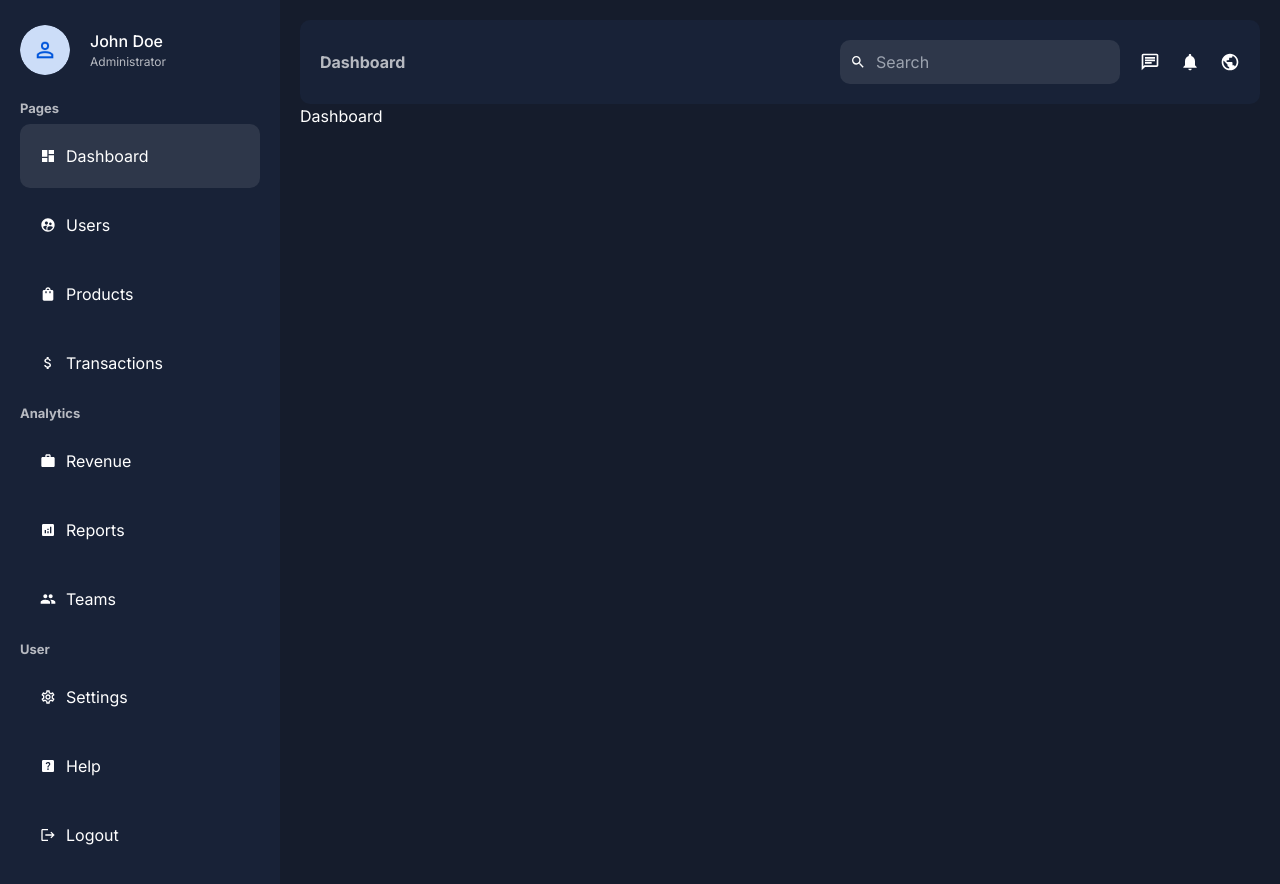
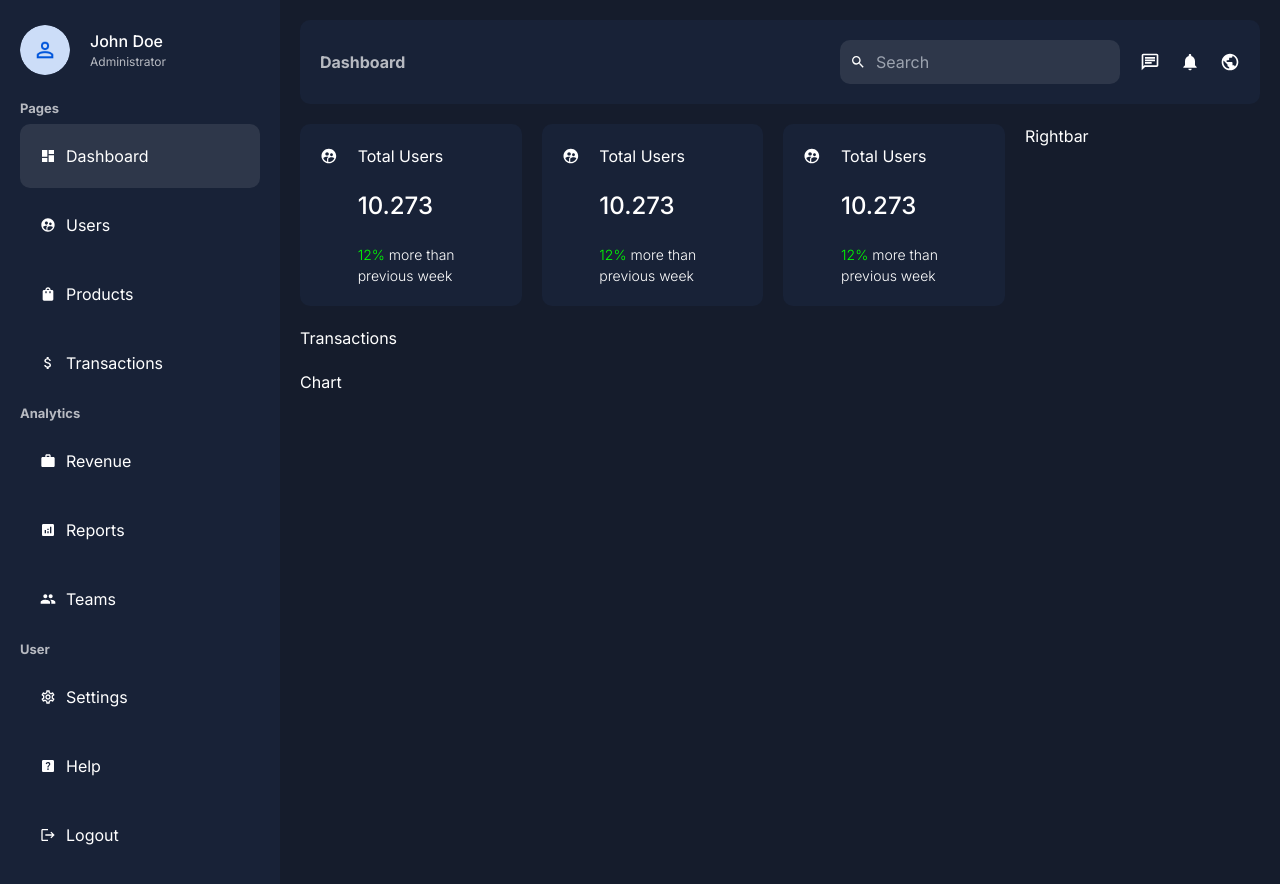
Before and after one commit to pagott0/Dashboard-NextJS, a Next.js app: page /dashboard in a window 1280 px wide. Shown: the top 884 px of the page. Built offline with nearby package versions, Linux system fonts and the light colour scheme.

Commit message:
chore: cards component

```diff
--- a/app/dashboard/page.tsx
+++ b/app/dashboard/page.tsx
@@ -1,6 +1,25 @@
+import Card from "../ui/dashboard/card/card";
+import Chart from "../ui/dashboard/chart/chart";
+import styles from "../ui/dashboard/dashboard.module.css"
+import Rightbar from "../ui/dashboard/rightbar/rightbar";
+import Transactions from "../ui/dashboard/transactions/transactions";
+
 const Dashboard = () => {
     return (
-        <div>Dashboard</div>
+        <div className={styles.wrapper}>
+            <div className={styles.main}>
+                <div className={styles.cards}>
+                    <Card />
+                    <Card />
+                    <Card />
+                </div>
+                <Transactions />
+                <Chart />
+            </div>
+            <div className={styles.side}>
+                <Rightbar />
+            </div>
+        </div>
     )
 }
 
--- /dev/null
+++ b/app/ui/dashboard/card/card.module.css
@@ -0,0 +1,37 @@
+.container {
+    background-color: var(--bgSoft);
+    padding: 20px;
+    border-radius: 10px;
+    display: flex;
+    gap: 20px;
+    cursor: pointer;
+    width: 100%;
+}
+
+.container:hover {
+    background-color: #2e374a;
+}
+
+.texts {
+    display: flex;
+    flex-direction: column;
+    gap: 20px;
+}
+
+.number {
+    font-size: 24px;
+    font-weight: 500;
+}
+
+.detail {
+    font-size: 14px;
+    font-weight: 300;
+}
+
+.positive {
+    color: lime
+}
+
+.negative {
+    color: red
+}
--- /dev/null
+++ b/app/ui/dashboard/card/card.tsx
@@ -0,0 +1,19 @@
+import { MdSupervisedUserCircle } from 'react-icons/md';
+import styles from './card.module.css';
+
+const Card = () => {
+    return (
+        <div className={styles.container}>
+            <MdSupervisedUserCircle size={24}/>
+            <div className={styles.texts}>
+                <span className={styles.title}>Total Users</span>
+                <span className={styles.number}>10.273</span>
+                <span className={styles.detail}>
+                    <span className={styles.positive}>12%</span> more than previous week
+                </span>
+            </div>
+        </div>
+    )
+}
+
+export default Card;
--- /dev/null
+++ b/app/ui/dashboard/chart/chart.module.css
@@ -0,0 +1,3 @@
+.container {
+
+}
--- /dev/null
+++ b/app/ui/dashboard/chart/chart.tsx
@@ -0,0 +1,11 @@
+import styles from './chart.module.css';
+
+const Chart = () => {
+    return (
+        <div className={styles.container}>
+            Chart
+        </div>
+    )
+}
+
+export default Chart;
--- a/app/ui/dashboard/dashboard.module.css
+++ b/app/ui/dashboard/dashboard.module.css
@@ -13,3 +13,27 @@
     flex: 4;
     padding: 20px;
 }
+
+.wrapper {
+    display: flex;
+    gap: 20px;
+    margin-top: 20px;
+}
+
+.main {
+    flex: 3;
+    display: flex;
+    flex-direction: column;
+    gap: 20px;
+}
+
+.cards {
+    display: flex;
+    gap: 20px;
+    justify-content: space-between;
+
+}
+
+.side {
+    flex: 1;
+}
--- /dev/null
+++ b/app/ui/dashboard/rightbar/rightbar.module.css
@@ -0,0 +1,3 @@
+.container {
+
+}
--- /dev/null
+++ b/app/ui/dashboard/rightbar/rightbar.tsx
@@ -0,0 +1,11 @@
+import styles from './rightbar.module.css';
+
+const Rightbar = () => {
+    return (
+        <div className={styles.container}>
+            Rightbar
+        </div>
+    )
+}
+
+export default Rightbar;
--- /dev/null
+++ b/app/ui/dashboard/transactions/transactions.module.css
@@ -0,0 +1,3 @@
+.container {
+
+}
--- /dev/null
+++ b/app/ui/dashboard/transactions/transactions.tsx
@@ -0,0 +1,11 @@
+import styles from './transactions.module.css';
+
+const Transactions = () => {
+    return (
+        <div className={styles.container}>
+            Transactions
+        </div>
+    )
+}
+
+export default Transactions;
```
